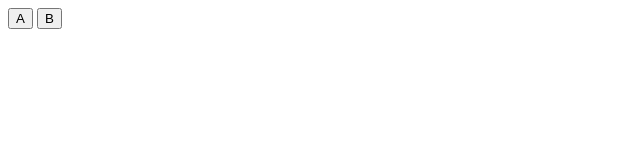
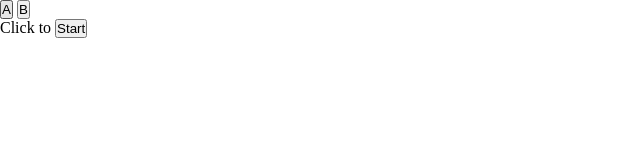
Before and after one commit to anet0001/pokedex, a plain HTML site: page index.html in a window 1280 px wide. Shown: the whole page, without its empty margins (0-640 px from the left). Drawn offline with nearby package versions, Linux system fonts and the light colour scheme.

Commit message:
adds: preloader html

```diff
--- a/app/index.js
+++ b/app/index.js
@@ -3,6 +3,9 @@ class App {
     this.elements = {};
     console.log("App Initialized");
   }
+
+  // navigation controls based on keyboard input and button controls
+  // animate sprite on active
 }
 
 document.addEventListener("DOMContentLoaded", () => {
--- a/index.html
+++ b/index.html
@@ -13,7 +13,13 @@
         <button class="focus-controls__button">B</button>
       </section>
     </header>
-    <main id="container"></main>
+    <main id="container">
+      <section id="preloader">
+        <p class="preloader__prompt">
+          Click to <button class="preloader__button">Start</button>
+        </p>
+      </section>
+    </main>
     <script src="https://cdn.jsdelivr.net/npm/gsap@3.12.5/dist/gsap.min.js"></script>
     <script type="module" src="app/index.js"></script>
   </body>
--- a/styles/base.css
+++ b/styles/base.css
@@ -0,0 +1,10 @@
+* {
+  padding: 0;
+  margin: 0;
+  box-sizing: border-box;
+}
+
+a {
+  color: inherit;
+  text-decoration: none;
+}
```
